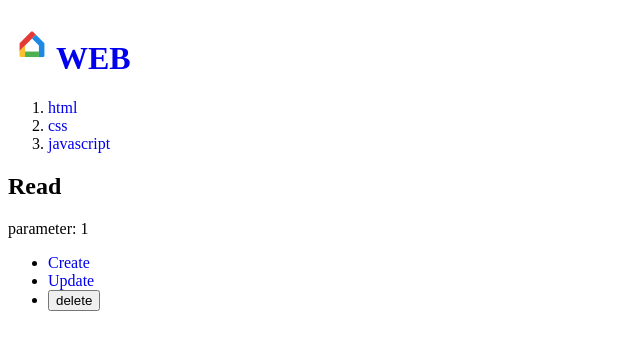
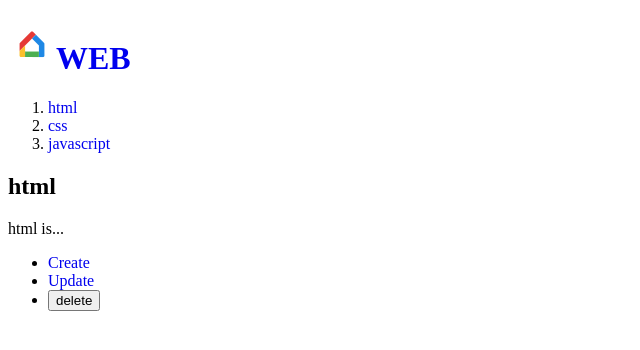
Before and after one commit to AppleBee12/nextjs_app_ex, a Next.js app: page /read/1 in a window 1280 px wide. Shown: the top 350 px of the page, without its empty margins (0-640 px from the left). Built offline with nearby package versions, Linux system fonts and the light colour scheme; data requests are answered from the project's data file.

Commit message:
map으로 내용연결

```diff
--- a/src/app/read/[id]/page.js
+++ b/src/app/read/[id]/page.js
@@ -1,9 +1,13 @@
-export default function Read(props) {
+export default async function Read(props) {
+
+  const response = await fetch(`http://localhost:9999/topics/${props.params.id}`);
+  const topic = await response.json(); //json->object
+
   return (
     <div>
-      <h2>Read</h2>
-      <p>parameter: {props.params.id}</p>
-
+      <h2>{topic.title} </h2>
+      {/* <p>parameter: {props.params.id}</p> */}
+      <p> {topic.body}</p>
     </div>
   );
 }
```
